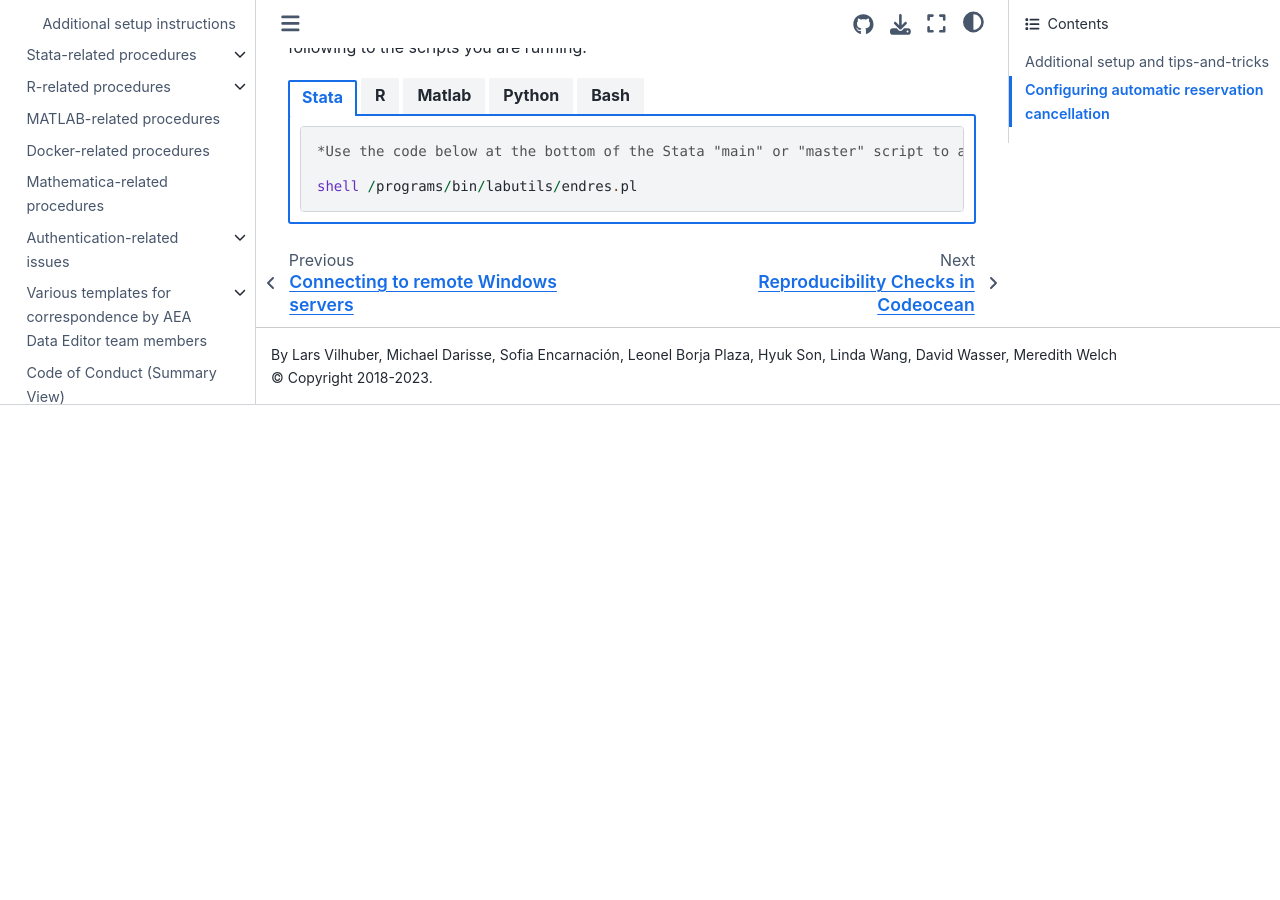
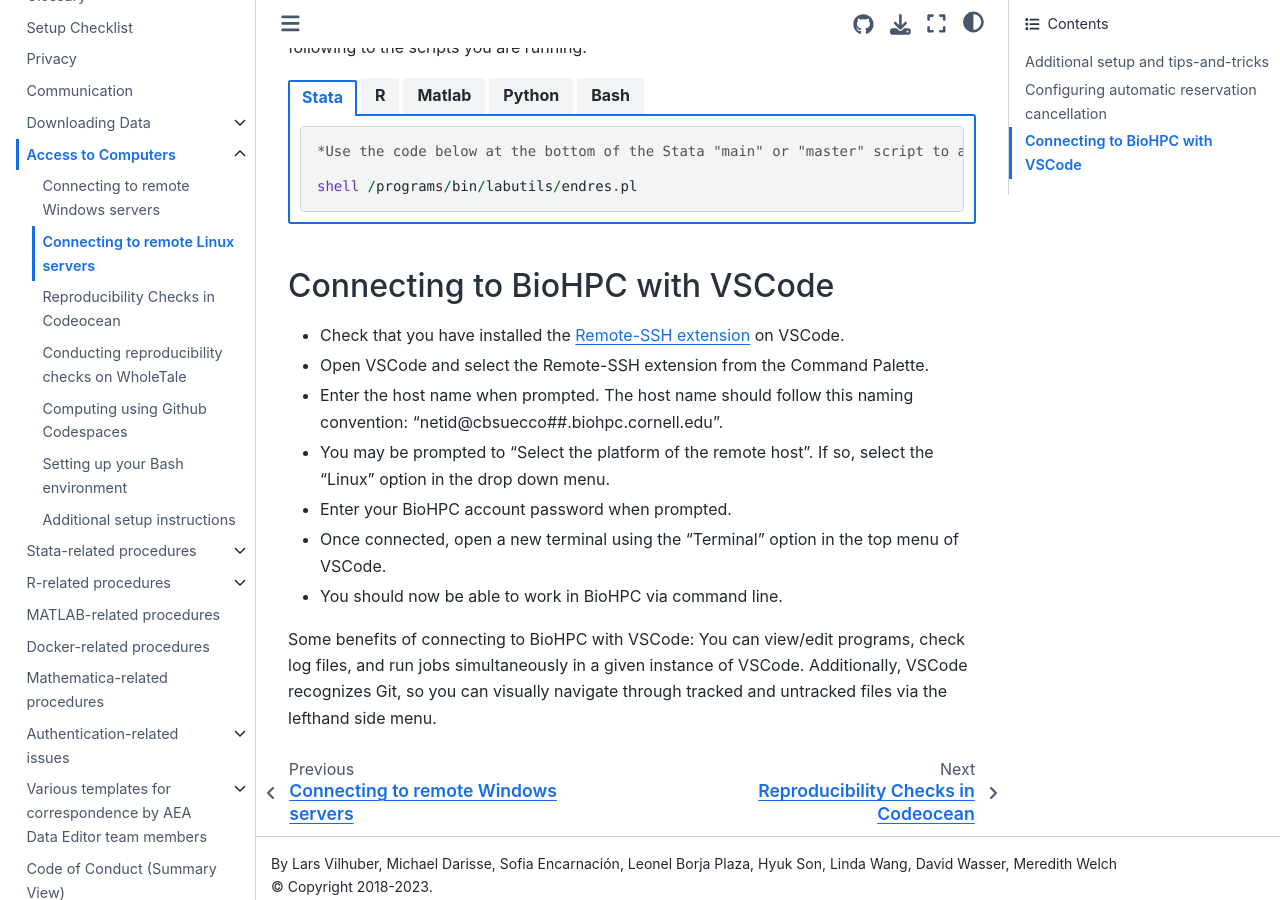
Before and after one commit to labordynamicsinstitute/ldilab-manual, a Jupyter Book: the page built from 95-15-linux-remote.md, in a window 1280 px wide and 900 px high, scrolled down 1950 px. Built offline with Jupyter Book 1.0.4 settings and Sphinx 7.4.7 and the Sphinx Book theme 1.1.4, drawn with Linux system fonts in a browser that asks for light colours; before the commit the page ends 2355 px from its top, so only the background shows below that.

Commit message:
Added instructions for connecting to BioHPC with VSCode

```diff
--- a/95-15-linux-remote.md
+++ b/95-15-linux-remote.md
@@ -140,3 +140,15 @@
 :::
 
 ::::
+
+## Connecting to BioHPC with VSCode
+
+- Check that you have installed the [Remote-SSH extension](https://marketplace.visualstudio.com/items?itemName=ms-vscode-remote.remote-ssh) on VSCode.
+- Open VSCode and select the Remote-SSH extension from the Command Palette.
+- Enter the host name when prompted. The host name should follow this naming convention: "netid@cbsuecco##.biohpc.cornell.edu".
+- You may be prompted to "Select the platform of the remote host". If so, select the "Linux" option in the drop down menu.
+- Enter your BioHPC account password when prompted.
+- Once connected, open a new terminal using the "Terminal" option in the top menu of VSCode.
+- You should now be able to work in BioHPC via command line.
+
+Some benefits of connecting to BioHPC with VSCode: You can view/edit programs, check log files, and run jobs simultaneously in a given instance of VSCode. Additionally, VSCode recognizes Git, so you can visually navigate through tracked and untracked files via the lefthand side menu.
```
